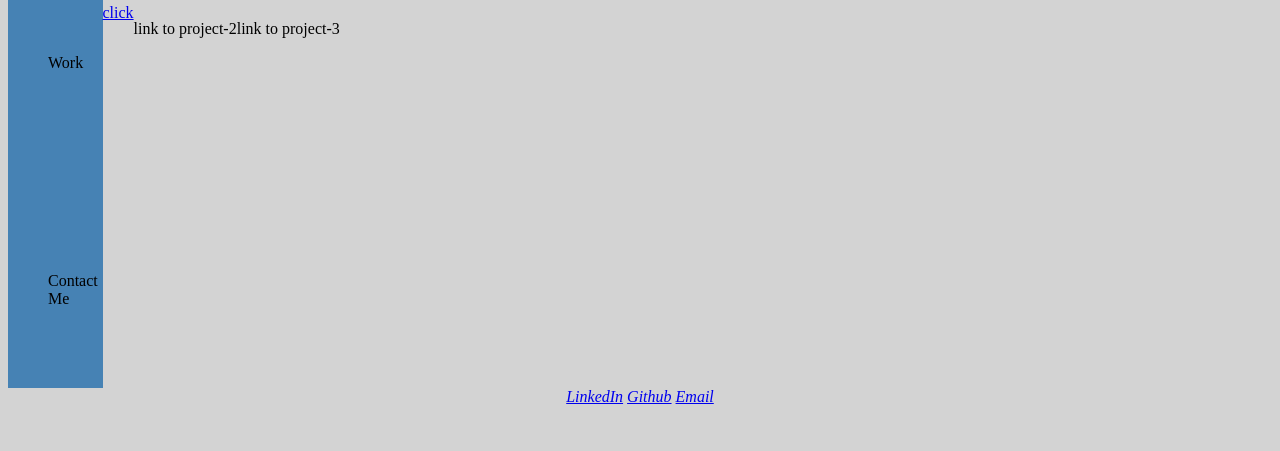
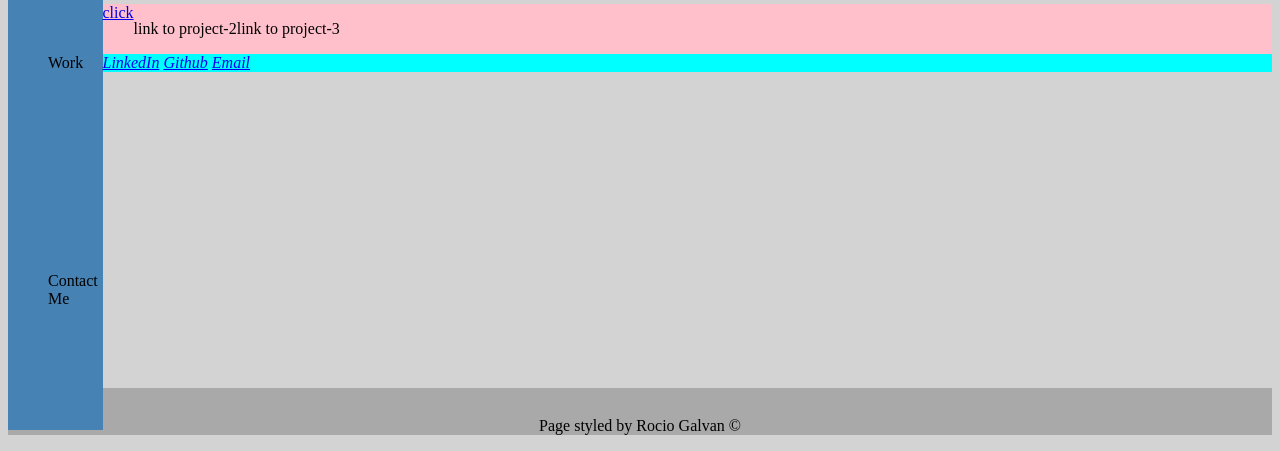
Before and after one commit to Ro-Galvan/rocio-galvan-portfolio, a plain HTML site: page index.html in a window 1280 px wide. Shown: the part 405-856 px from the top of the page. Before the commit the page ends 819 px from the top, so only its background shows below. Drawn offline with Linux system fonts and the light colour scheme.

Commit message:
added content to my footer

```diff
--- a/assets/style.css
+++ b/assets/style.css
@@ -37,10 +37,12 @@ main {
     margin-top: 2%;
 /* display: flex; */
 /* margin: 20%; */
+background-color: cornflowerblue;
 }
 
 .sidebar {
     background-color: steelblue;
+    margin-bottom: -3.3%;
     /* max-width: 10%; */
     /* order: 1; */
 }
@@ -64,11 +66,19 @@ margin-block: 200px;
 }
 
 .work-projects {
+    background-color: pink;
     display: flex;
     /* order: 3; */
     /* flex-wrap: wrap; */
 }
 
+.contact {
+    /* display: flex; */
+    background-color: aqua;
+}
+
 footer {
     text-align: center;
+    background-color: darkgray;
+    padding-top: 1%;
 }
--- a/index.html
+++ b/index.html
@@ -31,9 +31,8 @@
         <div>
             <section class="about-me">
                 <p>I am currently enrolled in a full-time full-stack course through the University of North Carolina-Charlotte. This is an intensive 5-day a week course where I attend class from 10am-2:30pm. I am open to junior develor roles.</p>
-                <p><img src="./assets/linkedin-pic.jpg"</p>
+                <p><img src="./assets/linkedin-pic.jpg"></p>
             </section>
-
             <section class="work-projects">
                 <div class="project-1">
                     <a href="https://ro-galvan.github.io/prework-about-me/">click</a>
@@ -45,15 +44,18 @@
                     <p>link to project-3</p>
                 </div>
             </section>
+            <section class="contact">
+                <address>
+                    <a href="http://www.linkedin.com/in/rocio-galvan">LinkedIn</a>
+                    <a href="https://github.com/Ro-Galvan">Github</a>
+                    <a href="#">Email</a>
+                 </address>
+            </section>
         </div>
 
     </main>
     <footer>
-            <address>
-               <a href="http://www.linkedin.com/in/rocio-galvan">LinkedIn</a>
-               <a href="https://github.com/Ro-Galvan">Github</a>
-               <a href="#">Email</a>
-            </address>
+        <p>Page styled by Rocio Galvan ©</p>
     </footer>
 </body>
 </html>
```
